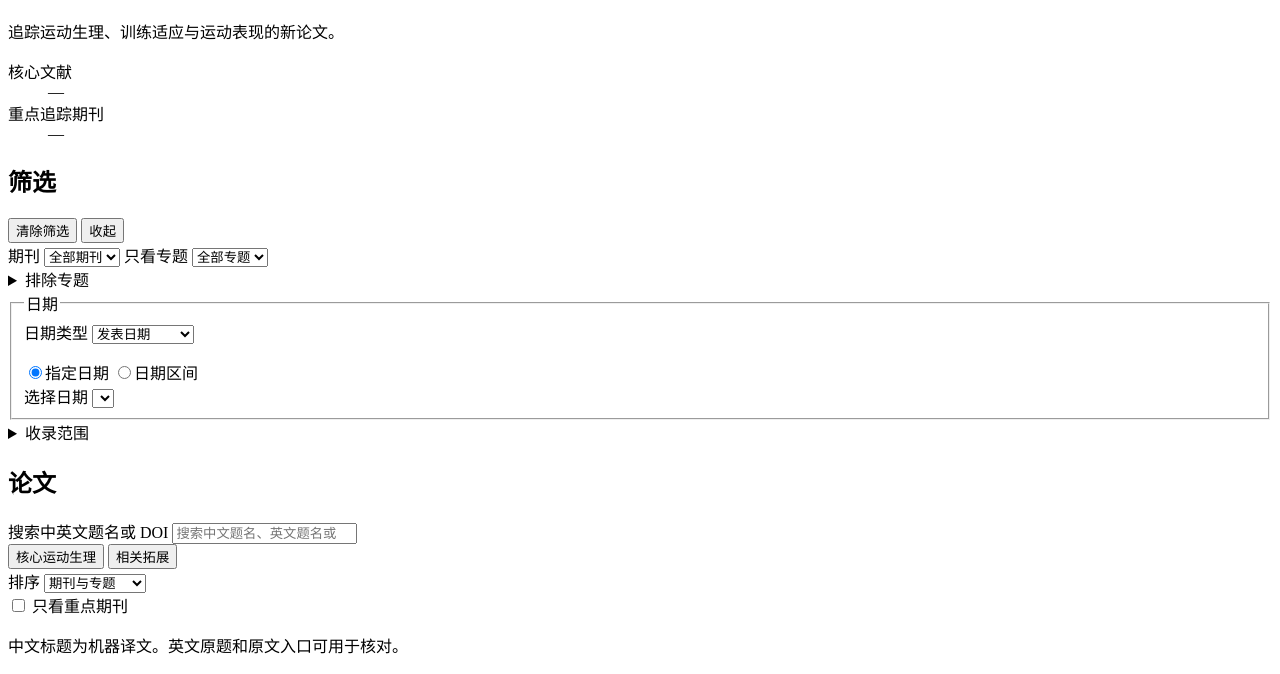
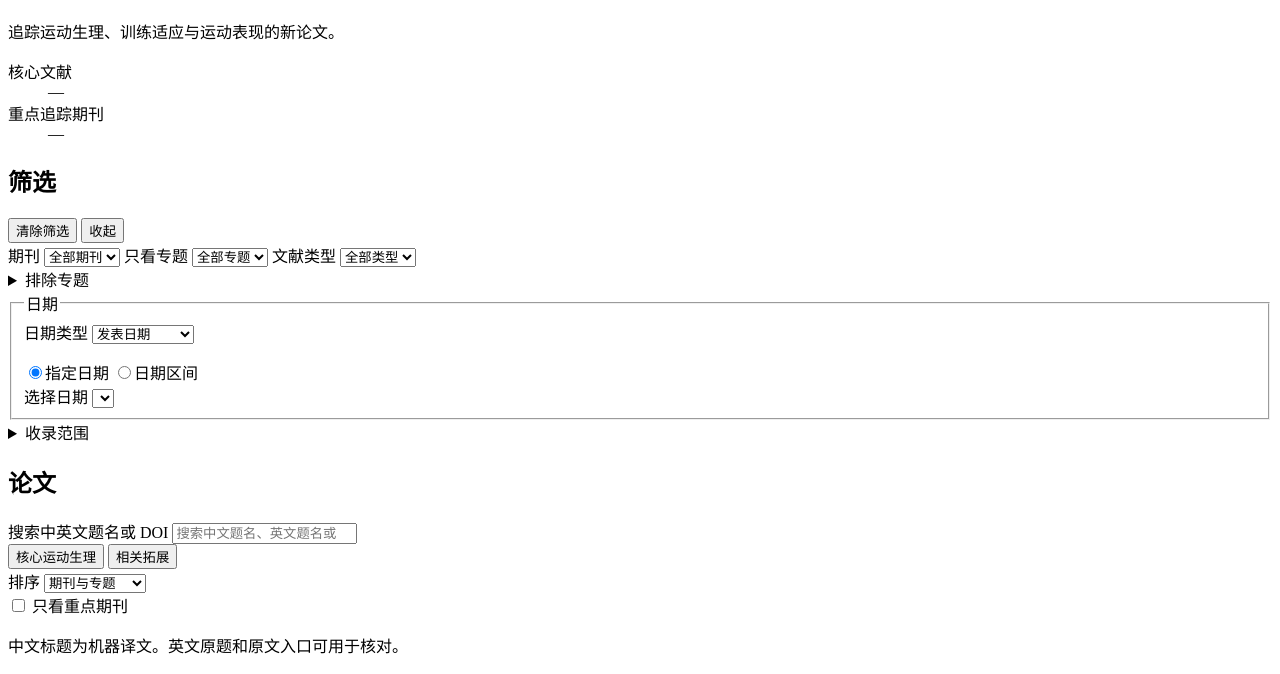
Before and after one commit to captian-feng/exercise-physiology-watch, a plain HTML site: page site-src/index.html in a window 1280 px wide. Shown: the part 126-800 px from the top of the page. Drawn offline with Linux system fonts and the light colour scheme.

Commit message:
Add article type filter control

```diff
--- a/site-src/index.html
+++ b/site-src/index.html
@@ -44,6 +44,8 @@
             <select id="journal"><option value="">全部期刊</option></select>
             <label for="topic">只看专题</label>
             <select id="topic"><option value="">全部专题</option></select>
+            <label for="article-type">文献类型</label>
+            <select id="article-type"><option value="">全部类型</option></select>
           </div>
           <details class="exclude-topics">
             <summary>排除专题<span id="exclude-count" class="exclude-count" hidden></span></summary>
```
